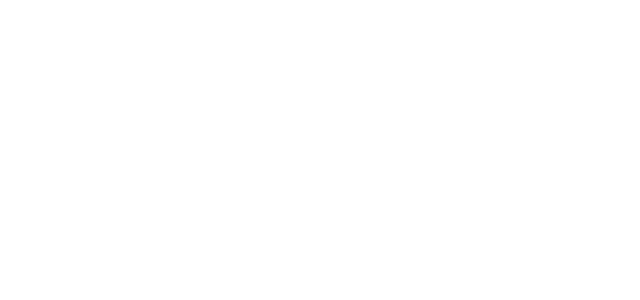
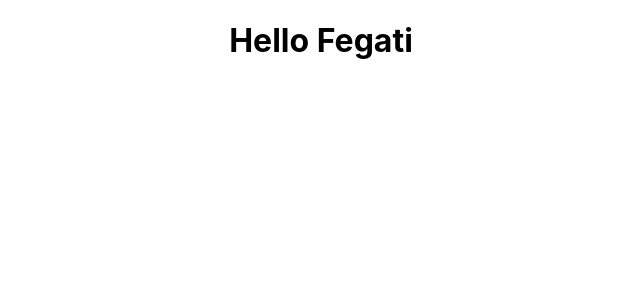
Before and after one commit to FelixOngati/hello-world-react, a React (Create React App) app: page / in a window 1280 px wide. Shown: the top 300 px of the page, without its empty margins (319-959 px from the left). Built offline with nearby package versions, Linux system fonts and the light colour scheme.

Commit message:
first functional component

```diff
--- a/src/App.js
+++ b/src/App.js
@@ -1,10 +1,12 @@
 import React from 'react';
 import logo from './logo.svg';
 import './App.css';
+import Greet from './components/Greet'
 
 function App() {
   return (
     <div className="App">
+      <Greet/>
     </div>
   );
 }
--- a/src/components/Greet.js
+++ b/src/components/Greet.js
@@ -0,0 +1,7 @@
+import React from 'react'
+
+function Greet() {
+    return <h1>Hello Fegati</h1>
+}
+
+export default Greet
```
